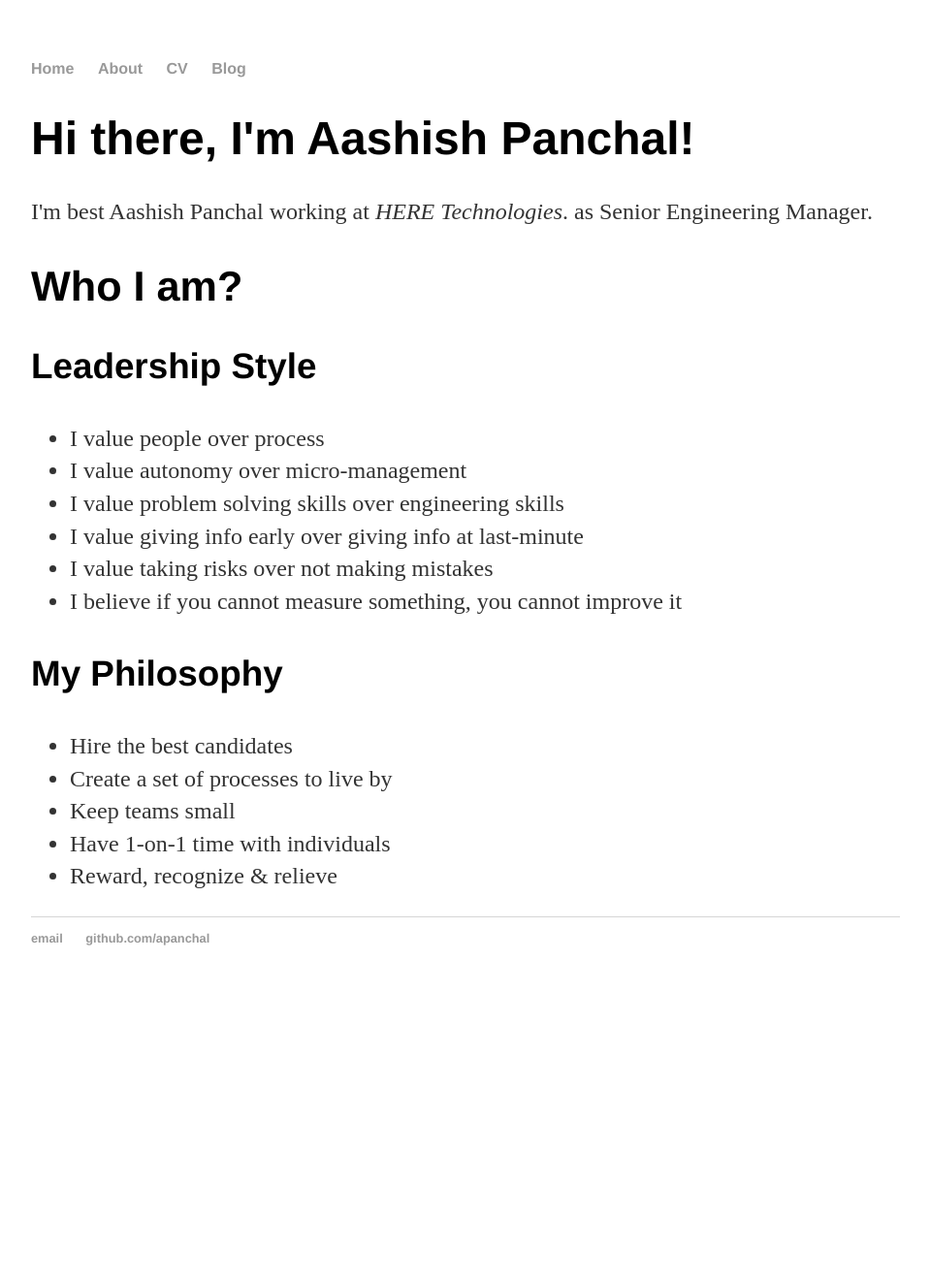
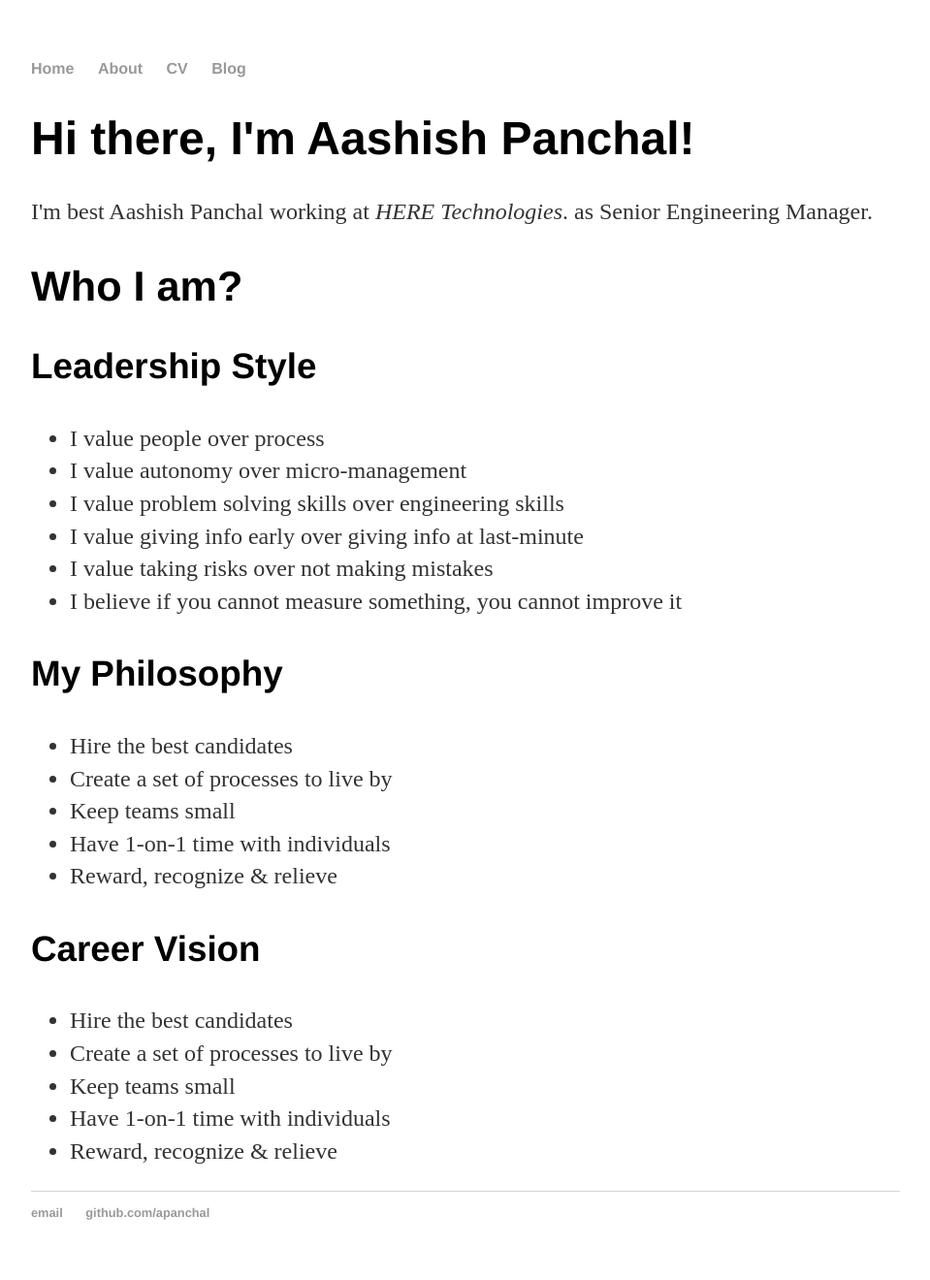
Before and after one commit to apanchal/apanchal.github.io, a Jekyll site: the page built from index.html, in a window 1280 px wide. Shown: the whole page at 97% size, without its empty margins (160-1119 px from the left). Built offline with Jekyll 4.4.1, drawn with Linux system fonts in a browser that asks for light colours; before the commit the page ends 1037 px from its top, so only the background shows below that.

Commit message:
Update index.html

```diff
--- a/index.html
+++ b/index.html
@@ -28,4 +28,13 @@
 				<li>Have 1-on-1 time with individuals</li>
 				<li>Reward, recognize & relieve</li>
 			</ul>
+			</p>
+			<h3>Career Vision</h3>
+			<ul>
+				<li>Hire the best candidates</li>
+				<li>Create a set of processes to live by</li>
+				<li>Keep teams small</li>
+				<li>Have 1-on-1 time with individuals</li>
+				<li>Reward, recognize & relieve</li>
+			</ul>
 		</div>
```
